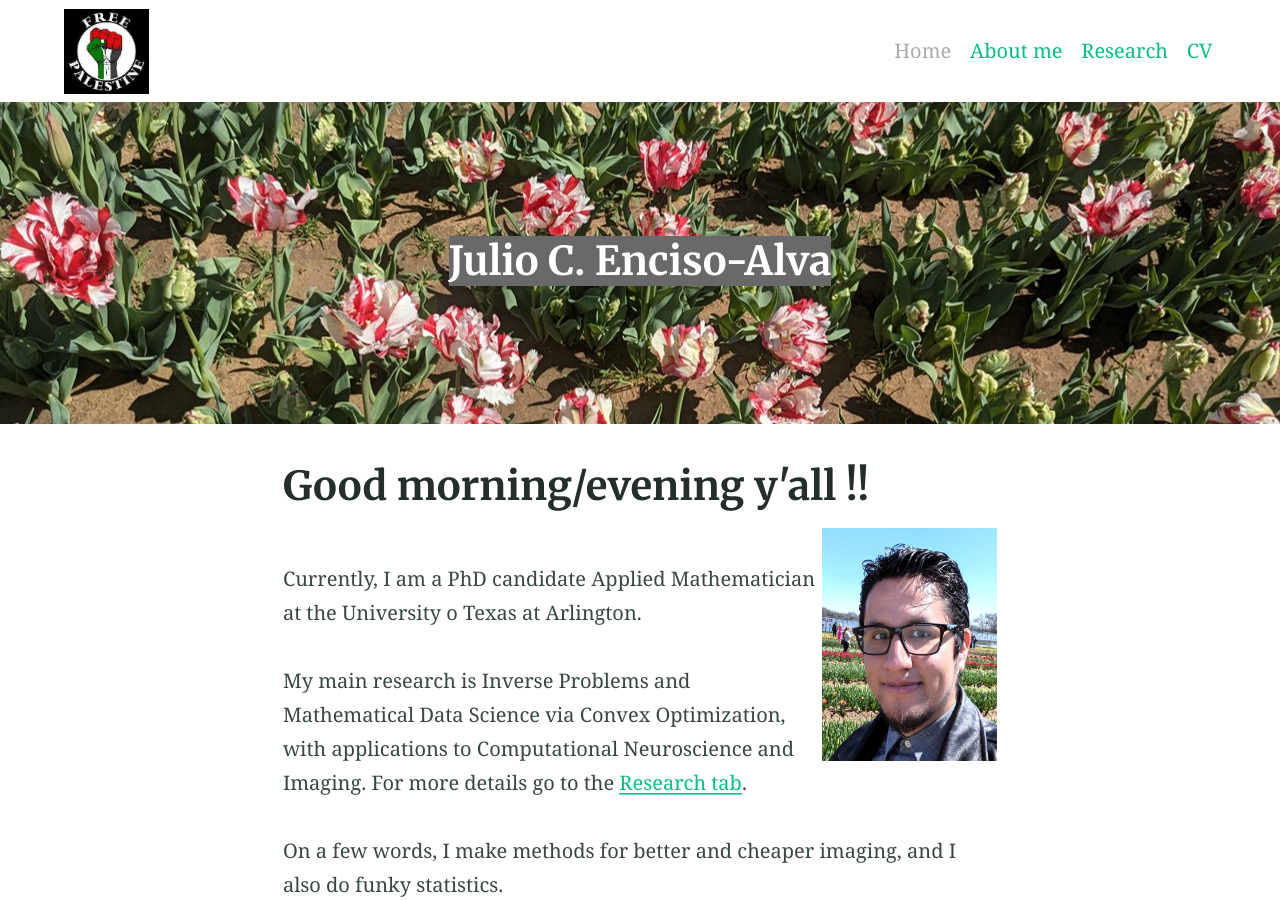
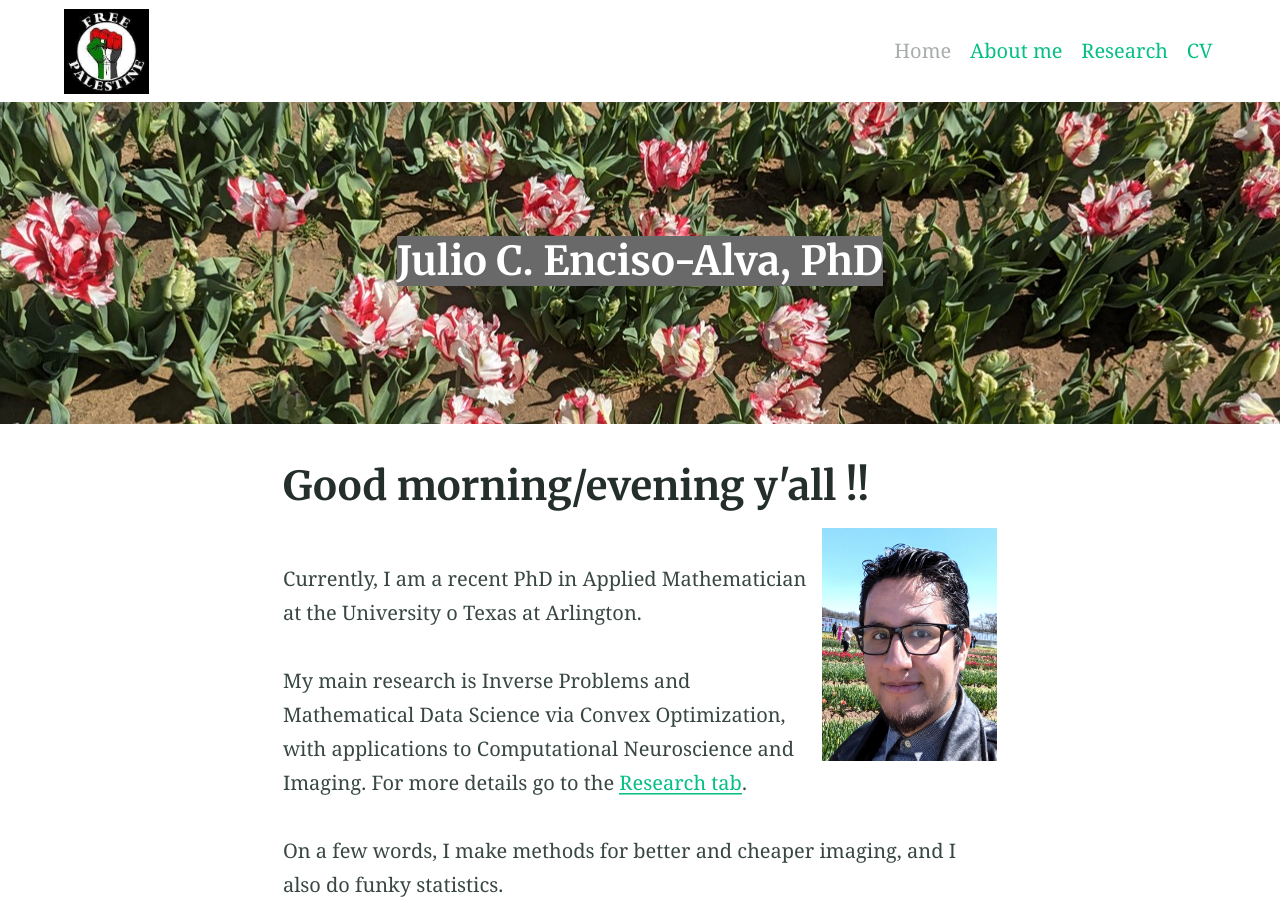
Before and after one commit to EncisoAlva/EncisoAlva.github.io, a Jekyll site: the page built from index.md, in a window 1280 px wide and 900 px high. Built offline with Jekyll 4.4.1, drawn with Linux system fonts in a browser that asks for light colours; some of the changed text lies outside the part shown.

Commit message:
Updated degree
Changed from 'PhD candidate' to 'PhD'.

```diff
--- a/index.md
+++ b/index.md
@@ -1,7 +1,7 @@
 ---
 title: "Good morning/evening y'all !!"
 feature_text: |
-  # <span style="color:white; background-color:DimGray;">Julio C. Enciso-Alva </span>
+  # <span style="color:white; background-color:DimGray;">Julio C. Enciso-Alva, PhD </span>
 feature_image: "https://github.com/EncisoAlva/EncisoAlva.github.io/blob/main/img/banner_tulip.jpg?raw=true"
 excerpt: "Applied Math + Data Science"
 ---
@@ -10,14 +10,14 @@ excerpt: "Applied Math + Data Science"
 
 
 
-Currently, I am a PhD candidate Applied Mathematician at the University o Texas at Arlington.
+Currently, I am a recent PhD in Applied Mathematician at the University o Texas at Arlington.
 
 My main research is Inverse Problems and Mathematical Data Science via Convex Optimization, with applications to Computational Neuroscience and Imaging.
 For  more details go to the [Research tab](https://encisoalva.github.io/research/).
 
 On a few words, I make methods for better and cheaper imaging, and I also do funky statistics.
 
-**I’m on the 2024 academic job market.**
+**I’m on the 2025 academic job market.**
 
 For some look at my work, please visit either my [GitHub](https://github.com/EncisoAlva), my [ORCID](https://orcid.org/0000-0002-8315-6849) page, or my [Google Sholar](https://scholar.google.com/citations?hl=en&user=qqw6kegAAAAJ) page.
 You can also check my [Resume](/files/EncisoAlva_resume.pdf?raw=true).
```
Also changed, not shown: about.md (+0 -7 lines).
